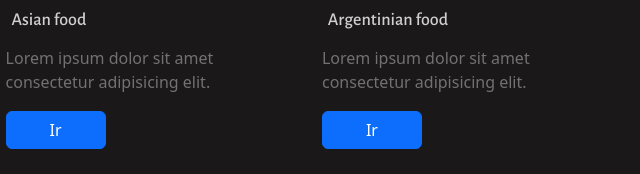
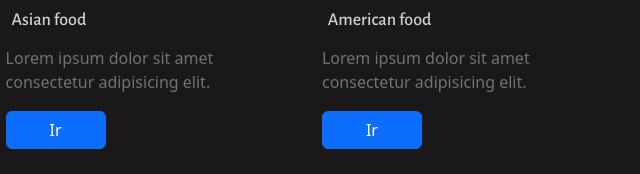
Before and after one commit to cristianvazquezr/Proyecto-Final-HTML, a plain HTML site: page index.html in a window 1280 px wide. Shown: the part 1778-1952 px from the top of the page, 640-1280 px from the left. Drawn offline with nearby package versions, Linux system fonts and the light colour scheme.

Commit message:
segunda preentrega

```diff
--- a/index.html
+++ b/index.html
@@ -217,7 +217,7 @@
                     <div class="card producto_seccion col-xs-12 col-sm-6 col-md-3">
                         <img src="./imagenes/AmericanFood.png" class="card-img-top" alt="Las mejores empanadas">
                         <div class="card-body descripcion_pie_arg">
-                          <h3 class="card-title">Argentinian food</h3>
+                          <h3 class="card-title">American food</h3>
                           <p class="card-text">Lorem ipsum dolor sit amet consectetur adipisicing elit.</p>
                           <a href="./paginas/american_food.html" class="btn btn-primary">Ir</a>
                         </div>
```
